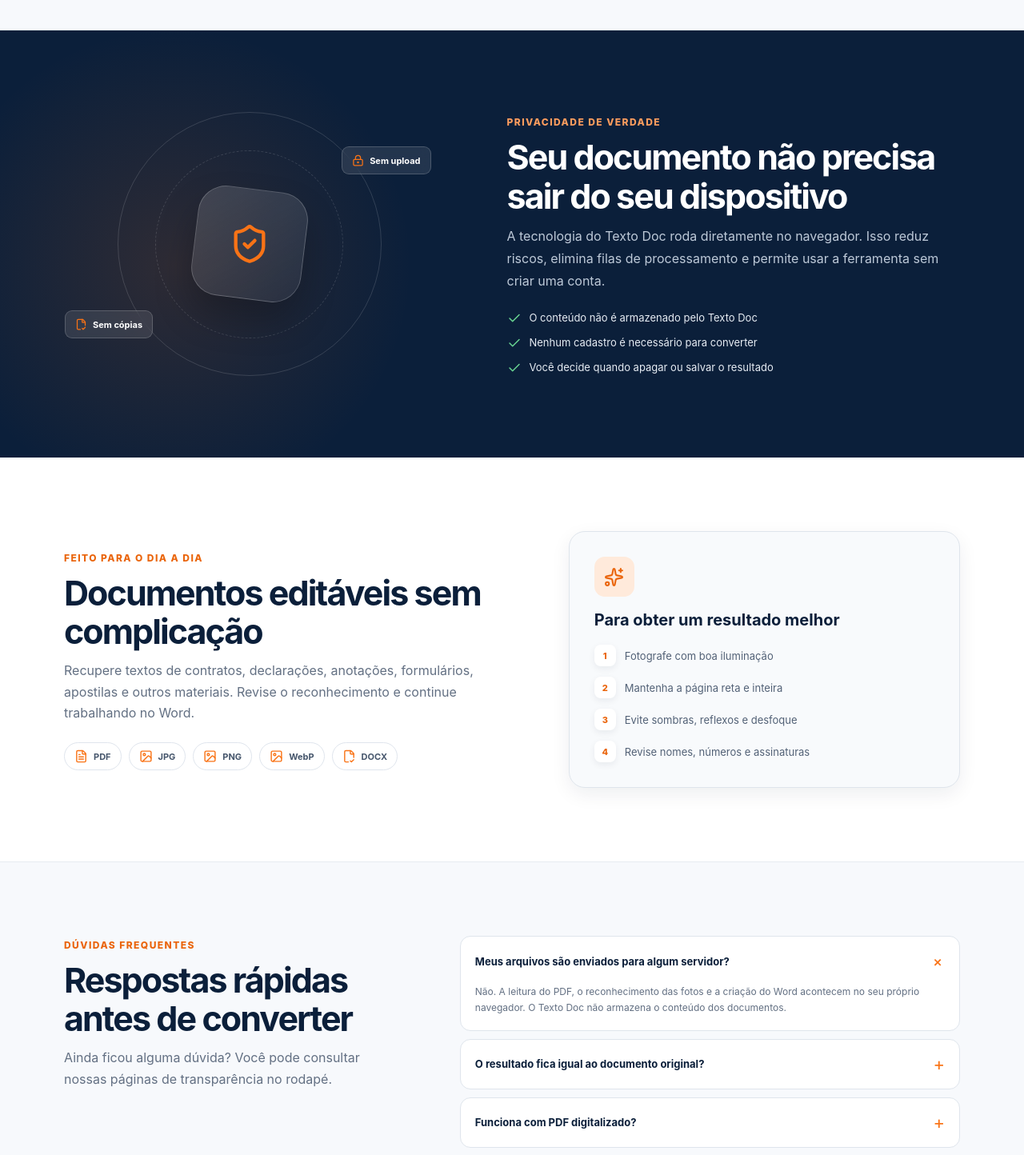
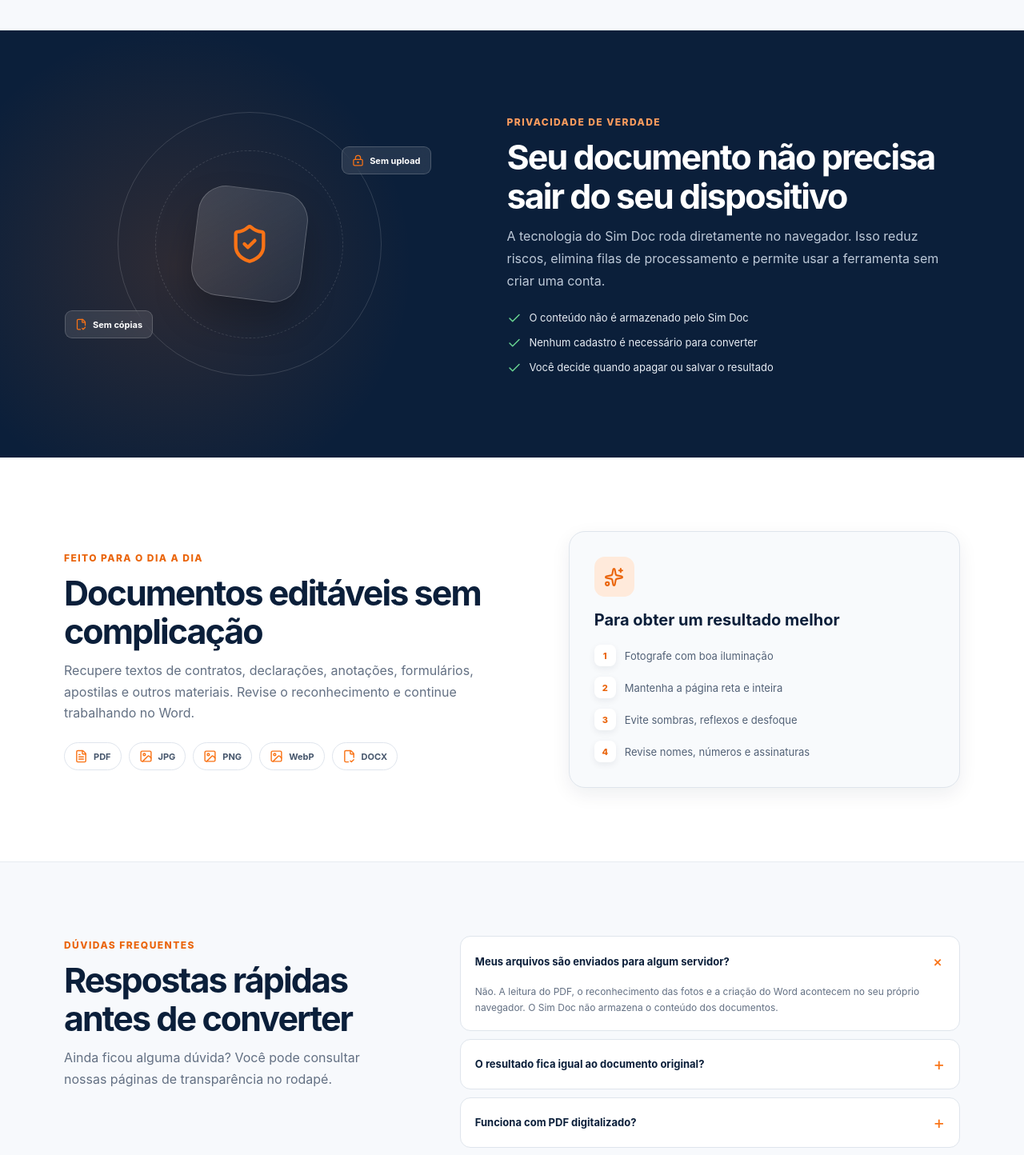
Before and after one commit to leonardo-deploy/sim_doc, a React (Vite) app: page / in a window 1280 px wide. Shown: the part 2145-3589 px from the top of the page at 80% size. Built offline with nearby package versions, Linux system fonts and the light colour scheme.

Commit message:
Rename Texto Doc to Sim Doc

```diff
--- a/src/pages/HomePage.tsx
+++ b/src/pages/HomePage.tsx
@@ -19,7 +19,7 @@ const faqs = [
   {
     question: "Meus arquivos são enviados para algum servidor?",
     answer:
-      "Não. A leitura do PDF, o reconhecimento das fotos e a criação do Word acontecem no seu próprio navegador. O Texto Doc não armazena o conteúdo dos documentos.",
+      "Não. A leitura do PDF, o reconhecimento das fotos e a criação do Word acontecem no seu próprio navegador. O Sim Doc não armazena o conteúdo dos documentos.",
   },
   {
     question: "O resultado fica igual ao documento original?",
@@ -150,11 +150,11 @@ export function HomePage() {
             <span className="section-kicker section-kicker-light">PRIVACIDADE DE VERDADE</span>
             <h2>Seu documento não precisa sair do seu dispositivo</h2>
             <p>
-              A tecnologia do Texto Doc roda diretamente no navegador. Isso reduz riscos,
+              A tecnologia do Sim Doc roda diretamente no navegador. Isso reduz riscos,
               elimina filas de processamento e permite usar a ferramenta sem criar uma conta.
             </p>
             <ul>
-              <li><Check size={18} /> O conteúdo não é armazenado pelo Texto Doc</li>
+              <li><Check size={18} /> O conteúdo não é armazenado pelo Sim Doc</li>
               <li><Check size={18} /> Nenhum cadastro é necessário para converter</li>
               <li><Check size={18} /> Você decide quando apagar ou salvar o resultado</li>
             </ul>
```
